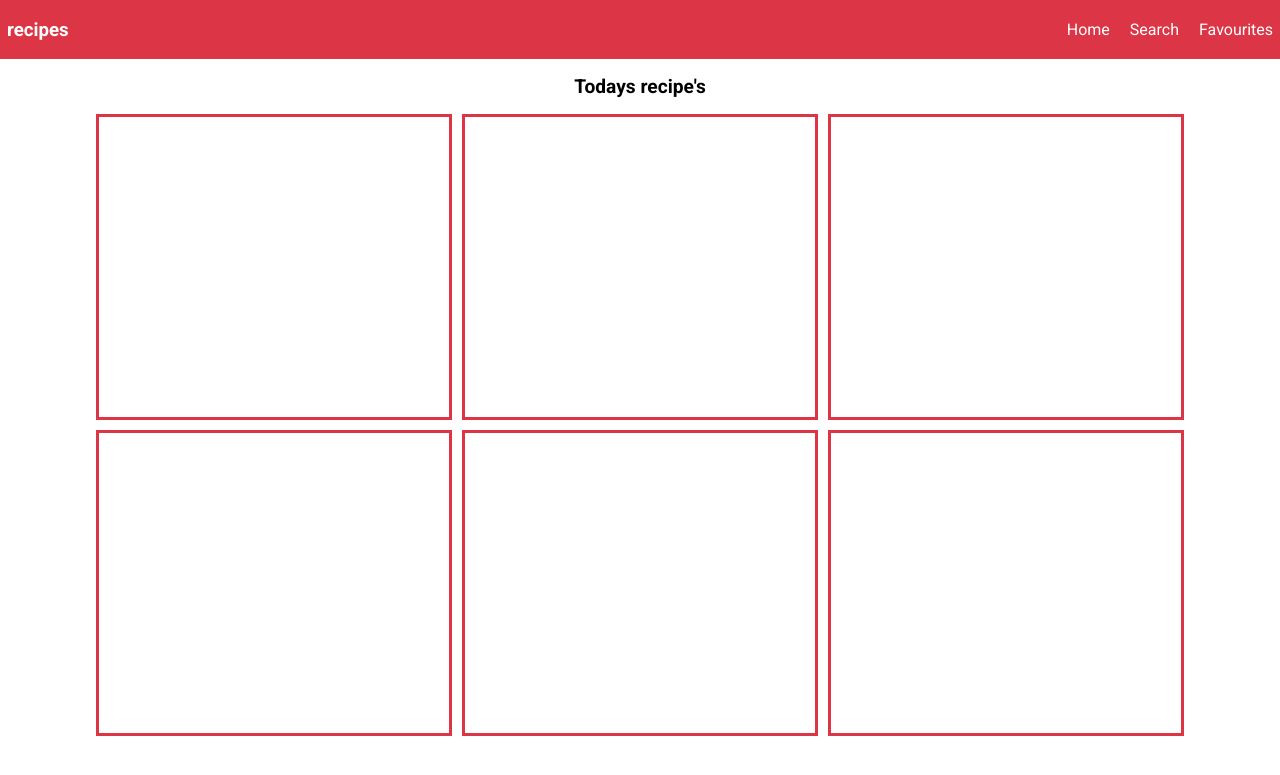
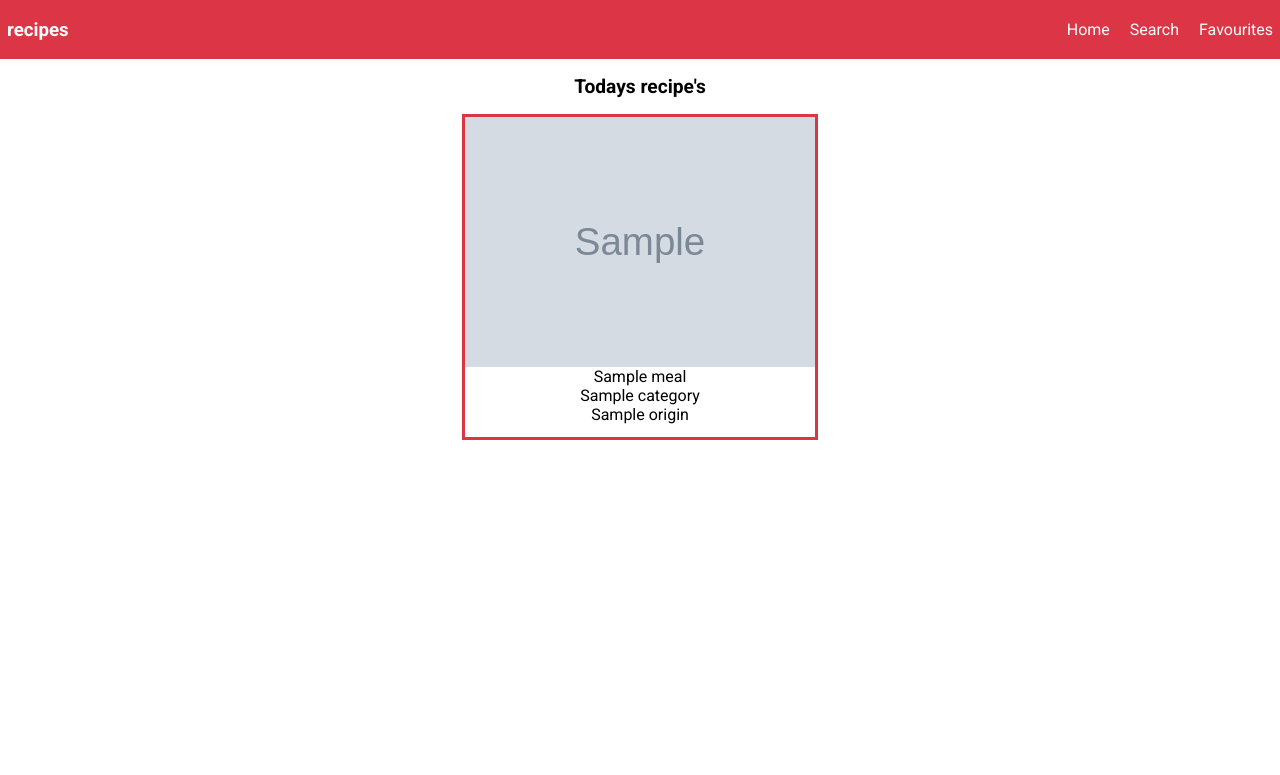
Before and after one commit to Johna210/CS50_Final_Project-, a Flask app: template templates/index.html in a window 1280 px wide. Shown: the top 775 px of the page. Run offline with Flask 3, Linux system fonts and the light colour scheme; a user stored in the database is signed in; the template is opened without the code that fills it: most values are stand-ins (such as "Sample title", 1, 10 or a date in 2020); grey boxes marked "Sample" are stand-in pictures; parts of the project's set-up code (start-up, migrations or seed data) failed here and were passed over; some libraries are stand-ins or nearby versions.

Commit message:
Figured out the api and made a function that generates random recipes for the homepage wthh enough info about the meal

```diff
--- a/app.py
+++ b/app.py
@@ -14,7 +14,7 @@ from wtforms.validators import DataRequired, Length, Email, Regexp, EqualTo
 from wtforms import ValidationError
 from flask_wtf.csrf import CSRFProtect
 
-from helpers import login_required, RegistrationForm
+from helpers import login_required, RegistrationForm, generate
 
 app = Flask(__name__)
 SECRET_KEY = 'safddsgayfdsgfhjgs'
@@ -41,13 +41,21 @@ def after_request(response):
     return response
 
 
+meals = []
+for i in range(6):
+    meals.append(generate())
+
+
 @app.route("/")
 @login_required
 def index():
 
     # get the current user logged in
     user_id = session["user_id"]
-    return render_template("index.html")
+
+    # Get six recipes for the homepage
+
+    return render_template("index.html", meals=meals)
 
 
 @app.route("/login", methods=["Get", "Post"])
@@ -84,6 +92,7 @@ def login():
 
     else:
         print(22222222222222222222)
+        print(generate())
         return render_template("login.html")
 
 
--- a/static/CSS/style.css
+++ b/static/CSS/style.css
@@ -1,6 +1,6 @@
 body {
   margin: 0;
-    font-family: 'Roboto', sans-serif;
+  font-family: "Roboto", sans-serif;
 }
 
 /* Heading */
@@ -22,7 +22,7 @@ ul {
   list-style: none;
 }
 
-.link{
+.link {
   text-decoration: none;
   color: #fff;
 }
@@ -46,13 +46,13 @@ ul {
 
 .recipe {
   width: 350px;
-    height: 300px;
+  height: 320px;
   border: #dc3545 solid;
 }
 
 .images {
-    height: 200px;
+  height: 250px;
+  width: 350px;
 }
 
-
 /* DC3545 */
--- a/templates/index.html
+++ b/templates/index.html
@@ -3,7 +3,21 @@ main %}
 <div class="container">
   <h2 class="title">Todays recipe's</h2>
   <div class="recipes">
+    {% for meal in meals %}
+
     <div class="recipe">
+      <div class="images">
+        <img class ="images" src="{{ meal["img_source"] }}" alt="{{
+        meal["meal"]}}" />
+      </div>
+      <div class="description">
+        {{ meal["meal"] }} <br />
+        {{ meal["category"] }} <br />
+        {{ meal["origin"] }}
+      </div>
+    </div>
+    {% endfor %}
+    <!-- <div class="recipe">
       <div class="images"></div>
       <div class="description"></div>
     </div>
@@ -23,11 +37,9 @@ main %}
       <div class="images"></div>
       <div class="description"></div>
     </div>
-    <div class="recipe">
-      <div class="images"></div>
-      <div class="description"></div>
-    </div>
+  </div> -->
+    <!-- </div> -->
+
+    {% endblock %}
   </div>
 </div>
-
-{% endblock %}
```
Also changed, not shown: helpers.py (+56 -1 lines), 3 other files. Lines whose indentation alone changed are shown as unchanged.
